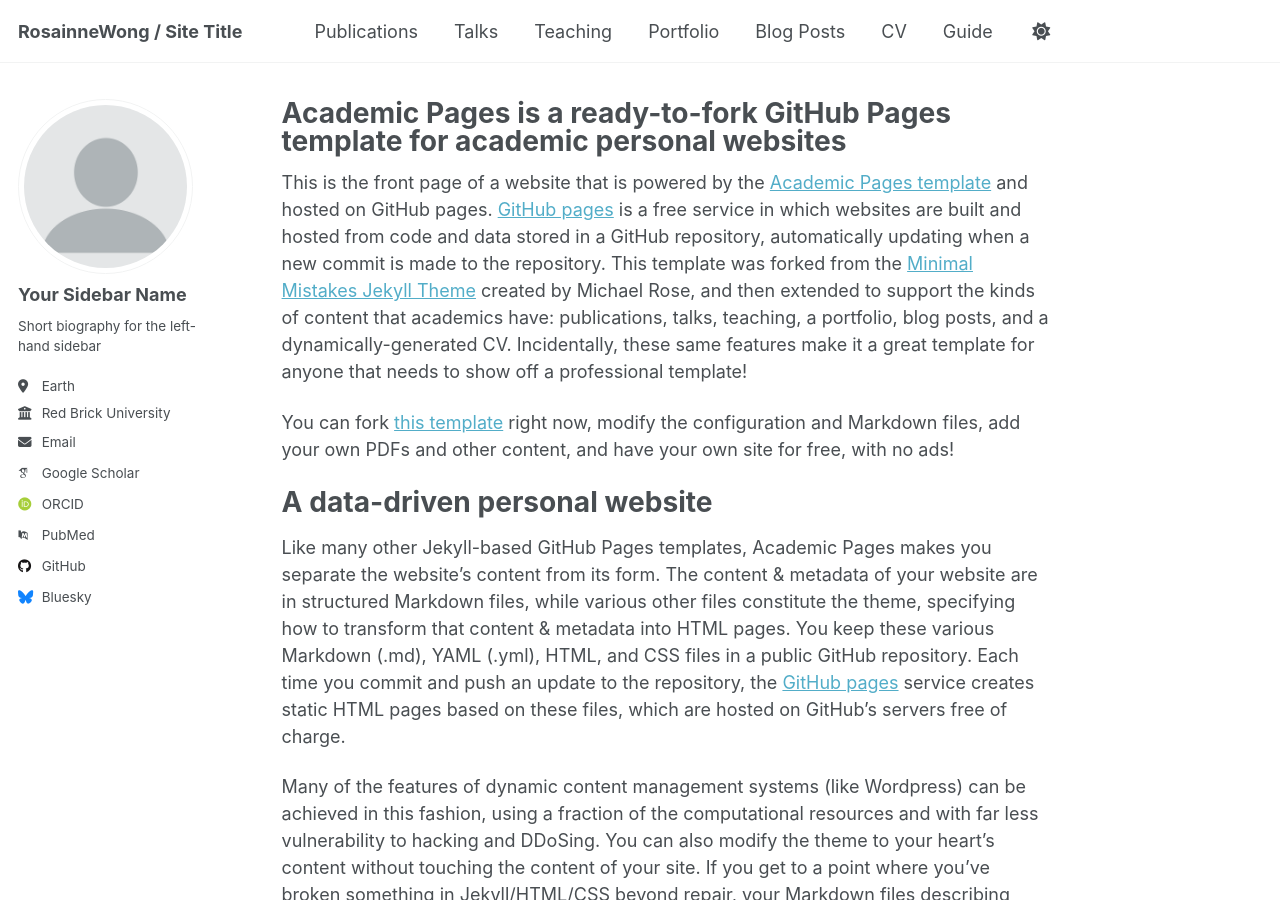
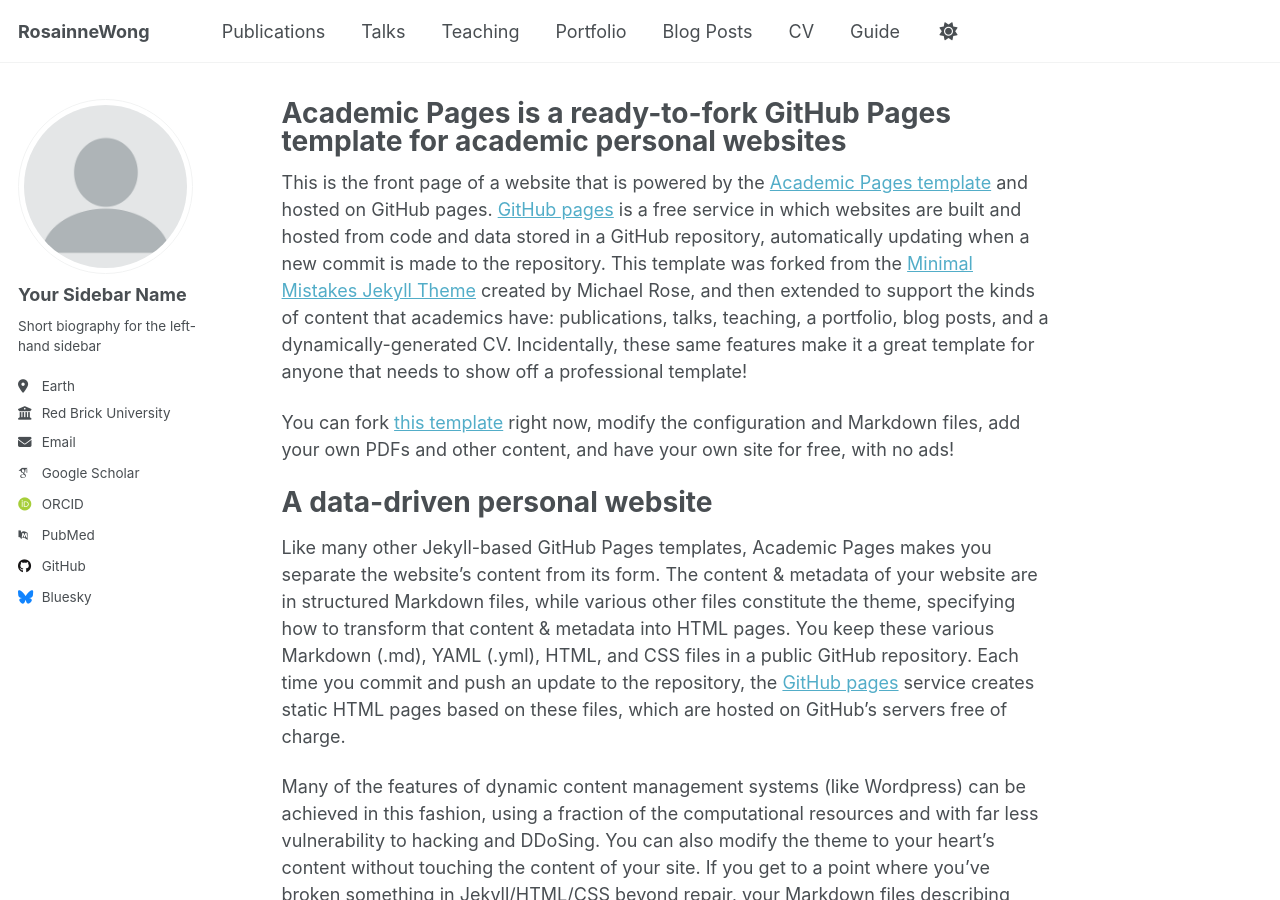
Before and after one commit to RosainneWong/RosainneWong.github.io, a Jekyll site: the page built from _pages/about.md, in a window 1280 px wide and 900 px high. Built offline with Jekyll 4.4.1, drawn with Linux system fonts in a browser that asks for light colours; some web fonts are replaced; a script that is not in the unit is left out.

Commit message:
config update

```diff
--- a/_config.yml
+++ b/_config.yml
@@ -9,7 +9,7 @@
 # Basic Site Settings
 locale                   : "en-US"
 site_theme               : "default"
-title                    : "RosainneWong / Site Title"
+title                    : "RosainneWong"
 title_separator          : "-"
 name                     : &name "Your Name"
 description              : &description "personal description"
```
